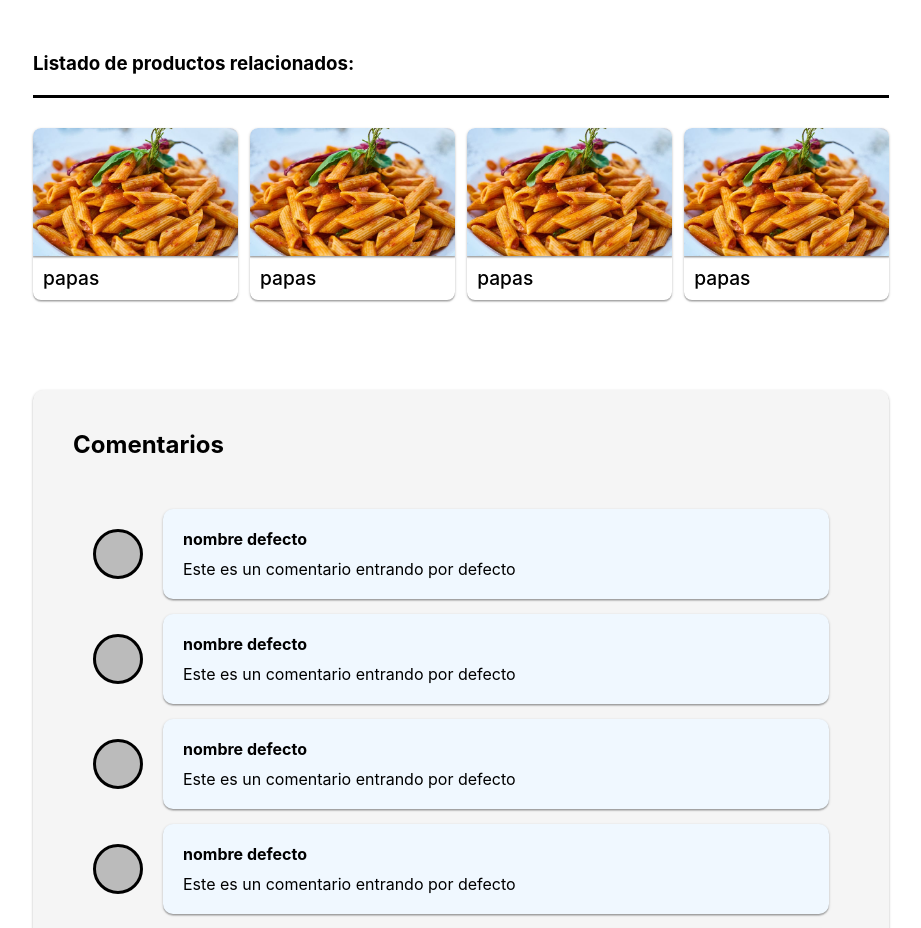
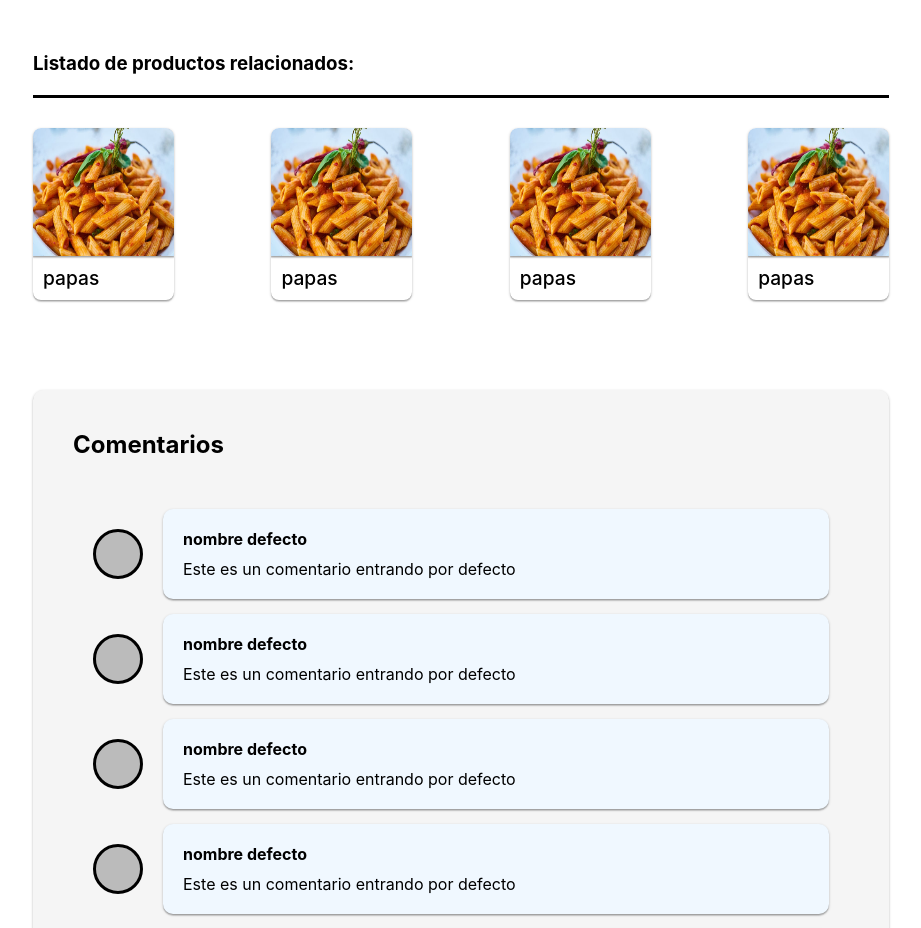
Before and after one commit to PANAMA-TEC/SEMESTRAL-lX-1LS244, a React (Vite) app: page /detail_recipe in a window 1280 px wide. Shown: the part 860-1788 px from the top of the page, without its empty margins (179-1100 px from the left). Built offline with nearby package versions, Linux system fonts and the light colour scheme.

Commit message:
test push

```diff
--- a/src/screens/DetailRecipe/index.css
+++ b/src/screens/DetailRecipe/index.css
@@ -5,6 +5,7 @@
   display: flex;
   flex-direction: column;
   gap:60px;
+  max-width: 1300px;
   /* border-style: solid; */
 }
 
@@ -38,6 +39,7 @@
   flex-direction: column;
 
   border-radius: 10px;
+
   /* border-style: solid; */
 
 }
@@ -55,7 +57,7 @@
 .DetailRecipe .mid-container .productos-relacionados {
   display: flex;
   flex-direction: row;
-  gap: 20px calc( (100% - (16vw * 4) ) / 3);
+  gap: 20px calc( (100% - (11vw * 4) ) / 3);
   border-radius: 10px;
   /* border-style: solid; */
 
```
